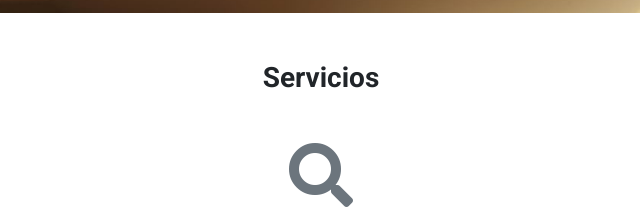
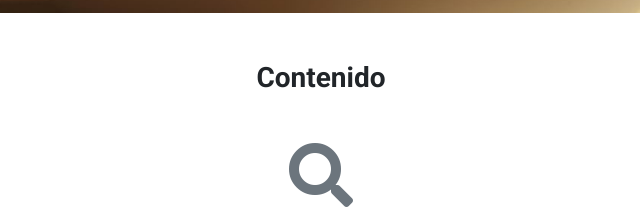
Before and after one commit to ievastumpe/SCL012-proyecto-peliculas, a website with bundled scripts: page src/index.html in a window 1280 px wide. Shown: the part 487-699 px from the top of the page, 319-959 px from the left. Built offline with nearby package versions, Linux system fonts and the light colour scheme.

Commit message:
cambio texto H3

```diff
--- a/src/index.html
+++ b/src/index.html
@@ -127,7 +127,7 @@
 
   <!-- Informativo -->
   <section class="container mt-5" id="information">
-    <h3 class="text-center font-weight-bolder mb-5">Servicios</h3>
+    <h3 class="text-center font-weight-bolder mb-5">Contenido</h3>
     <div class="row row-cols-1 row-cols-md-3">
       <div class="col mb-4">
         <div class="card h-100">
```
